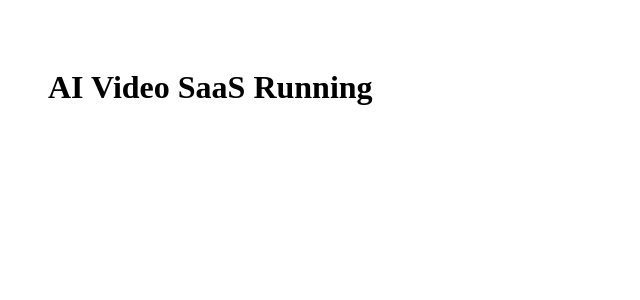
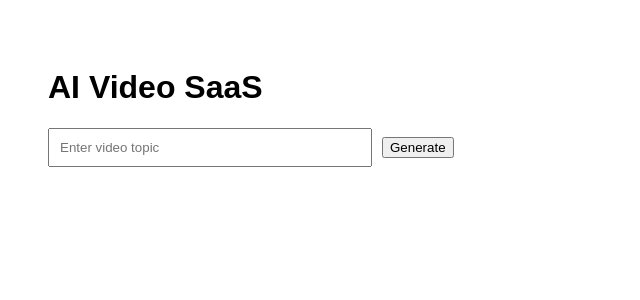
Before and after one commit to nelsonngoma041-cloud/ai-video-saas-clean3, a Next.js app in the folder frontend/: page / in a window 1280 px wide. Shown: the top 300 px of the page, without its empty margins (0-640 px from the left). Built offline with nearby package versions, Linux system fonts and the light colour scheme.

Commit message:
Update index.js

```diff
--- a/frontend/pages/index.js
+++ b/frontend/pages/index.js
@@ -1,7 +1,67 @@
+import { useState } from "react";
+
 export default function Home() {
+
+  const [topic, setTopic] = useState("");
+  const [result, setResult] = useState(null);
+
+  const generate = async () => {
+
+    const response = await fetch(
+      "http://ai-video-saas-clean3-production.up.railway.app/generate?topic=" + topic,
+      {
+        method: "POST"
+      }
+    );
+
+    const data = await response.json();
+
+    setResult(data);
+  };
+
   return (
-    <div style={{ padding: 40 }}>
-      <h1>AI Video SaaS Running</h1>
+    <div style={{
+      padding: 40,
+      fontFamily: "Arial"
+    }}>
+
+      <h1>AI Video SaaS</h1>
+
+      <input
+        value={topic}
+        onChange={(e) => setTopic(e.target.value)}
+        placeholder="Enter video topic"
+        style={{
+          padding: 10,
+          width: 300,
+          marginRight: 10
+        }}
+      />
+
+      <button onClick={generate}>
+        Generate
+      </button>
+
+      {result && (
+        <div style={{ marginTop: 20 }}>
+
+          <h2>Generated Result</h2>
+
+          <p>
+            <strong>Topic:</strong> {result.topic}
+          </p>
+
+          <p>
+            <strong>Script:</strong> {result.script}
+          </p>
+
+          <p>
+            <strong>Video:</strong> {result.video}
+          </p>
+
+        </div>
+      )}
+
     </div>
   );
-}
+        }
```
